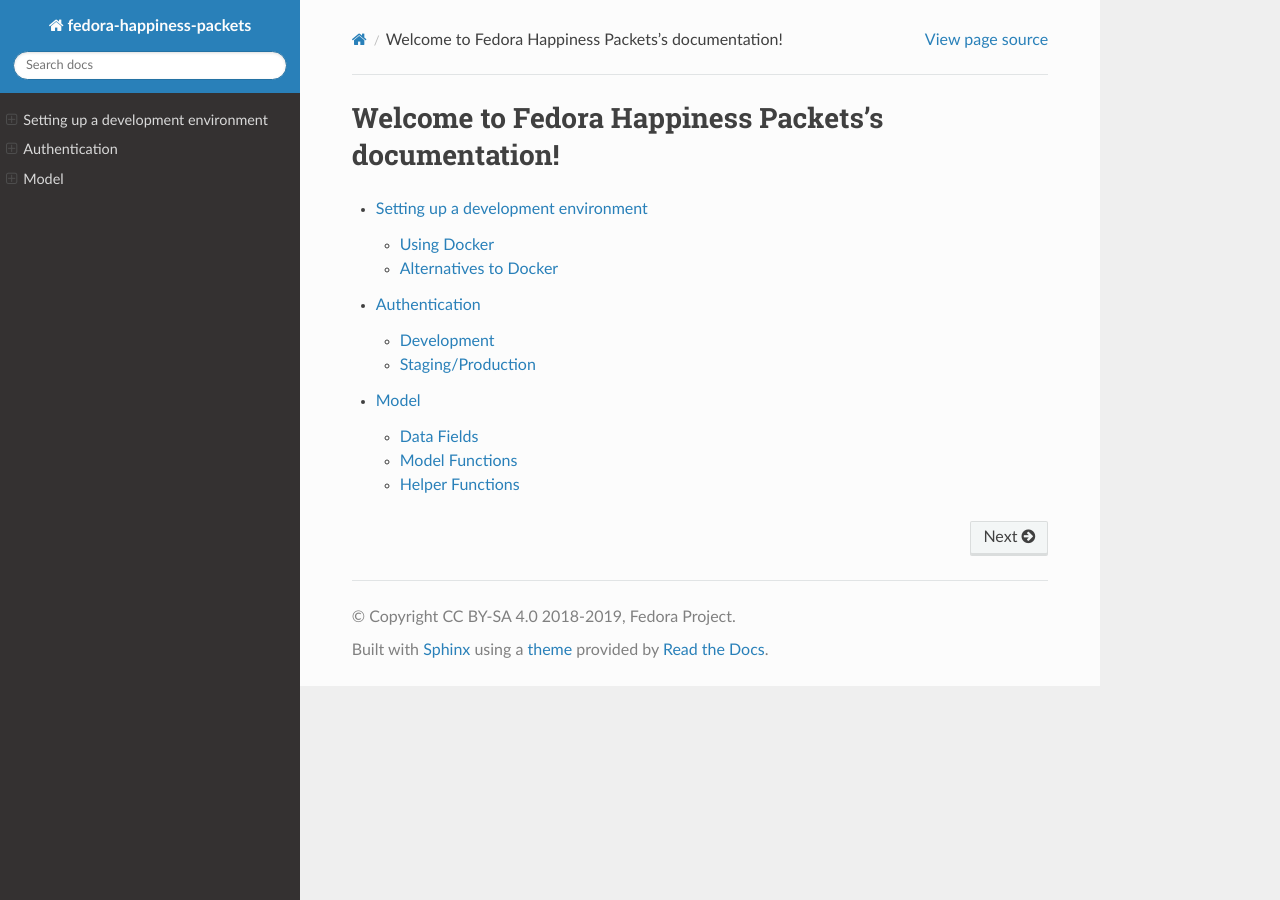
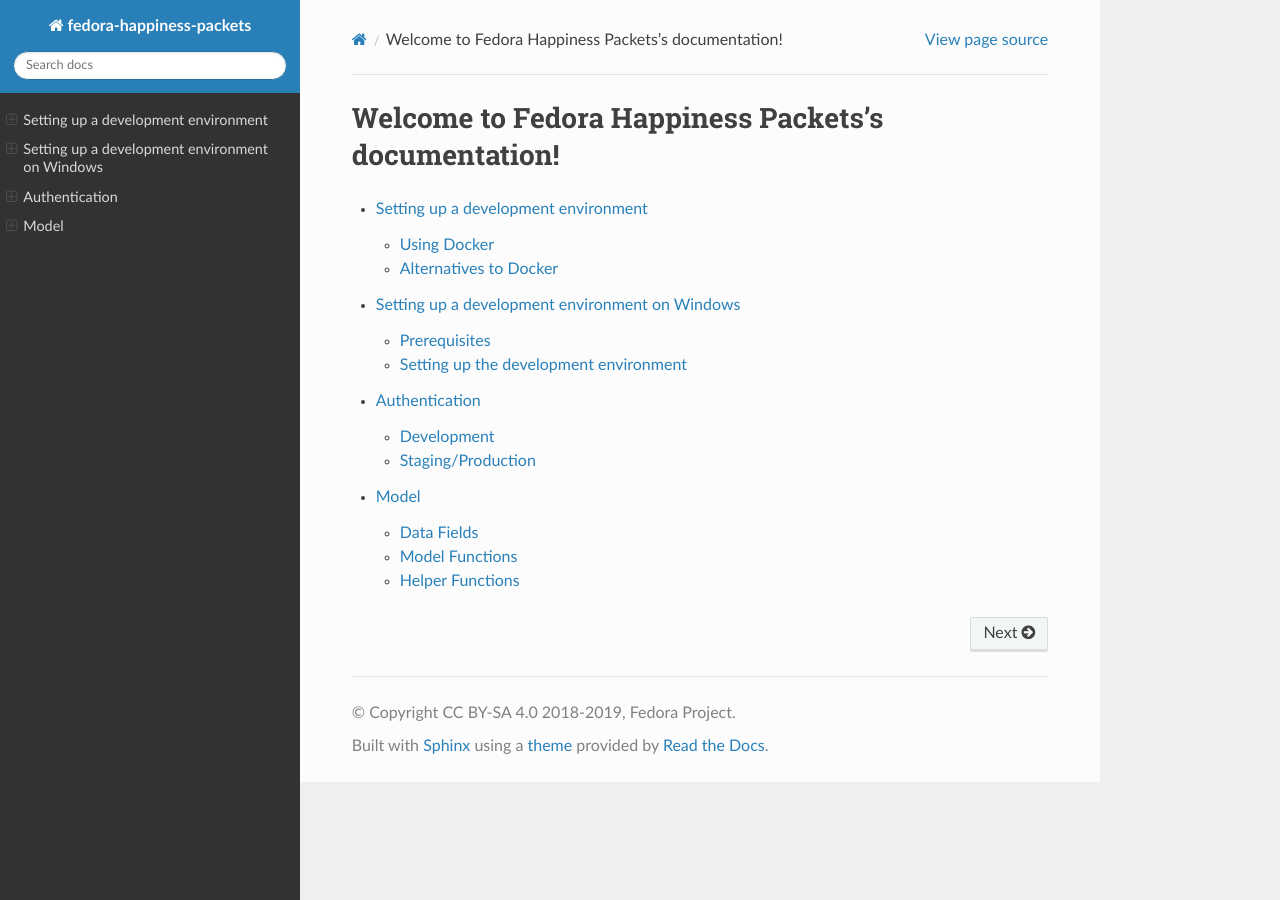
Before and after one commit to travisdev1/travis, a Sphinx documentation site: the page built from docs/index.rst, in a window 1280 px wide. Built offline with Sphinx 7.4.7 and the Read the Docs theme 2.0.0, drawn with Linux system fonts in a browser that asks for light colours; formulas are drawn with MathJax 3; some of the changed lines change nothing that is shown.

Commit message:
Windows-specific documentation added
windows-specific documentation added

fixes

fixes

fixes

fixes

fixes

Fix for 'Title overline too short'

markup and spacing fixes

doc sequence changed

```diff
--- a/docs/index.rst
+++ b/docs/index.rst
@@ -10,6 +10,7 @@
    :maxdepth: 2
 
    setup/development
+   setup/development_windows
    setup/authentication
 
    model
--- /dev/null
+++ b/docs/setup/development_windows.rst
@@ -0,0 +1,83 @@
+===================================================
+ Setting up a development environment on Windows
+===================================================
+
+This guide will take you through the process to setup your development environment on Windows OS.
+
+Prerequisites
+===============
+
+You will need the following programs installed on your system before proceeding with the setup.
+
+#. `Git <https://git-scm.com/>`_
+#. `Python <https://www.python.org/downloads/>`_ (version >= 3.5)
+#. `Docker Desktop for Windows <https://hub.docker.com/editions/community/docker-ce-desktop-windows>`_ (Download, installation, and run instructions available)
+#. Docker Compose (Docker Compose is included as part of Docker Desktop, but if you still need to download it, you can do it from `here <https://docs.docker.com/compose/install/>`_)
+
+
+Setting up the development environment
+========================================
+
+#. Fork the `current repository <https://pagure.io/fedora-commops/fedora-happiness-packets>`_ to your profile .
+#. Clone this forked repository to your system using Git with the following command::
+
+    git clone "https://pagure.io/forks/<user_name>/fedora-commops/fedora-happiness-packets.git"
+
+    OR, if using ssh,
+
+    git clone "ssh://git@pagure.io/forks/<user_name>/fedora-commops/fedora-happiness-packets.git"
+
+#. Once cloned, move inside the directory using the command::
+
+    cd fedora-happiness-packets
+
+#. Start the Docker application(With elevated/admin access).
+#. Run the client secret generation script::
+
+    chmod -x generate_client_secrets.sh
+    generate_client_secrets.sh
+
+    Here, you might get an error saying::
+
+    /bin/sh: ./generate_client_secrets.sh: not found
+
+    This occurs mostly due to line endings being CRLF instead or the required LF.
+    This can be changed by modifying the settings of your respective editor, or else from console using `this method <https://github.com/postlight/headless-wp-starter/issues/171#issuecomment-451682572>`_
+
+#. To run the web server, run::
+
+    docker-compose up
+
+Once executed successfully, you should be able to view the main page on `http://localhost:8000/ <http://localhost:8000/>`_
+
+Congratulations, you have successfully setup the development environment on your system.
+
+After making changes to any file, you'll have to run the command::
+
+    docker-compose up --build
+
+For ``docker-compose up`` or ``docker-compose up --build`` you might get an error of::
+
+    alpinelinux.org error ERROR: unsatisfiable constraints
+
+This can be resolved by simply following the below steps
+
+#. Open Docker settings.
+#. Click on Network.
+#. Look for 'DNS Server' section.
+#. It is set to *Automatic* by default, change it to *fixed*.
+#. The IP address should now be editable. Change it from ``8.8.8.8`` to ``8.8.4.4``.
+#. Save the settings and restart Docker.
+
+In order to run tests, make sure to execute ``docker-compose up`` command. Now in a new terminal(for the same container) run::
+
+    docker-compose exec web sh
+
+Then the terminal will show a ``#`` symbol.
+Simply type in ``t`` to initiate the test suite.
+
+(The test suite are run by running the ``t`` script, which runs the tests with the appropriate testing settings and provides a coverage report.)
+
+Integration tests are run via the following command::
+
+    manage.py test -v 2 -p integration_test*.py --settings=happinesspackets.settings.tsting
```
